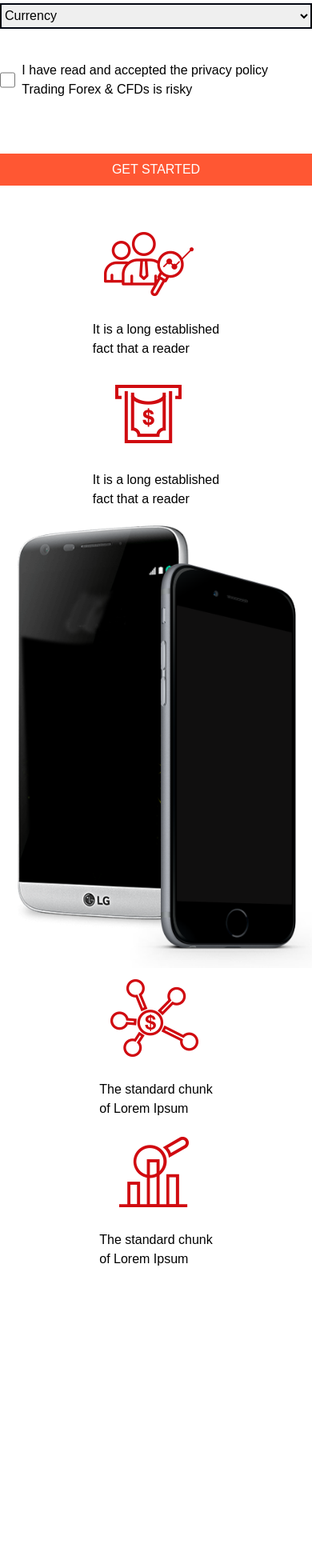
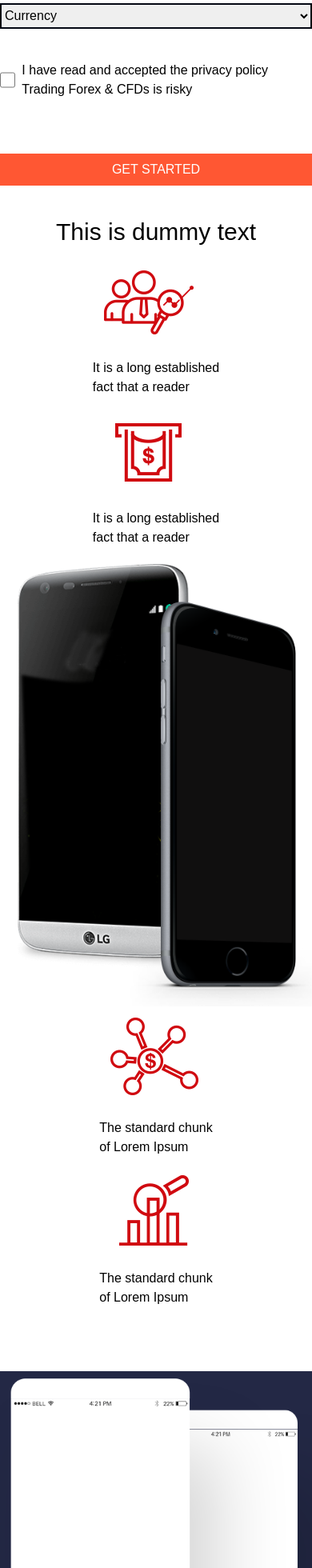
Before and after one commit to Andreaspkst/webhfm, a React (Vite) app: page / in a window 390 px wide. Shown: the part 1012-2972 px from the top of the page at 80% size. Before the commit the page ends 2598 px from the top, so only its background shows below. Built offline with nearby package versions, Linux system fonts and the light colour scheme; no server answers.

Commit message:
Completed Responsive About Section

```diff
--- a/src/App.jsx
+++ b/src/App.jsx
@@ -1,4 +1,4 @@
-import { Mobile, Navbar, Registration, Hero } from './components';
+import { Mobile, Navbar, Registration, Hero, About } from './components';
 
 function App() {
 
@@ -8,6 +8,7 @@ function App() {
         <Mobile />
         <Registration />
         <Hero />
+        <About />
       </div>
   );
 }
--- /dev/null
+++ b/src/components/About.jsx
@@ -0,0 +1,28 @@
+import React from 'react'
+import Apps from '../assets/apps.png'
+
+const About = () => {
+  return (
+    <div className="mt-20 h-auto w-full flex flex-col bg-[url('./assets/purplebkg.jpg')]">
+        <div className="grid md:grid-cols-2 max-w-[1240px] m-auto ">
+          <div className="relative">
+            <img className=' md:bottom-0 md:w-auto w-full z-0 ' src={Apps} alt="" />
+          </div>
+          <div className="flex flex-col p-20 md:items-start w-full px-2 pb-6 text-white">
+            <h1 className='mt-3 text-3xl'>What is Lorem Ipsum? <br/> Lorem Ipsum is simply dummy</h1>
+            <h2 className='text-lg py-1 text-red-500'>Your Indispensable Tool</h2>
+            <p className='text-sm'> Lorem ipsum dolor sit amet consectetur adipisicing elit. Rem porro excepturi nihil similique expedita sapiente quod fuga nesciunt culpa tenetur?</p>
+
+            <h2 className='text-lg py-1 text-red-500'>Your Indispensable Tool</h2>
+            <p className='text-sm'> Lorem ipsum dolor sit amet consectetur adipisicing elit. Rem porro excepturi nihil similique expedita sapiente quod fuga nesciunt culpa tenetur?</p>
+
+            <h2 className='text-lg py-1 text-red-500'>Your Indispensable Tool</h2>
+            <p className='text-sm'> Lorem ipsum dolor sit amet consectetur adipisicing elit. Rem porro excepturi nihil similique expedita sapiente quod fuga nesciunt culpa tenetur?</p>
+
+          </div>
+        </div>
+    </div>
+  )
+}
+
+export default About
--- a/src/components/Hero.jsx
+++ b/src/components/Hero.jsx
@@ -7,7 +7,9 @@ import icon4 from '../assets/icon4.png'
 
 const Hero = () => {
   return (
-    <div className="w-full flex flex-col-3 justify-between ">
+
+    <div className="w-full justify-between ">
+        <h1 className='flex mt-3 text-3xl justify-center w-full'>This is dummy text</h1>
         <div className="grid md:grid-cols-3 max-w-[1240px] m-auto">
           <div className="md:mt-20 md:ml-20">
             <div className="grid justify-center">
@@ -21,7 +23,7 @@ const Hero = () => {
 
           </div>
           <div className="">
-            <img className='' src={mobilex} alt="mobilephones" />
+            <img className='flex justify-center w-full' src={mobilex} alt="mobilephones" />
           </div>
           <div className="md:mt-20 md:mr-20">
             <div className="grid justify-center">
--- a/src/components/index.js
+++ b/src/components/index.js
@@ -2,11 +2,13 @@ import Navbar from './Navbar.jsx';
 import Mobile from './Mobile.jsx';
 import Registration from './Registration.jsx';
 import Hero from './Hero.jsx'
+import About from './About.jsx'
 
 export {
     Navbar,
     Mobile,
     Registration,
     Hero,
+    About,
 
 }
```
Also changed, not shown: 1 other file (tests, documents, lock files or other folders).
